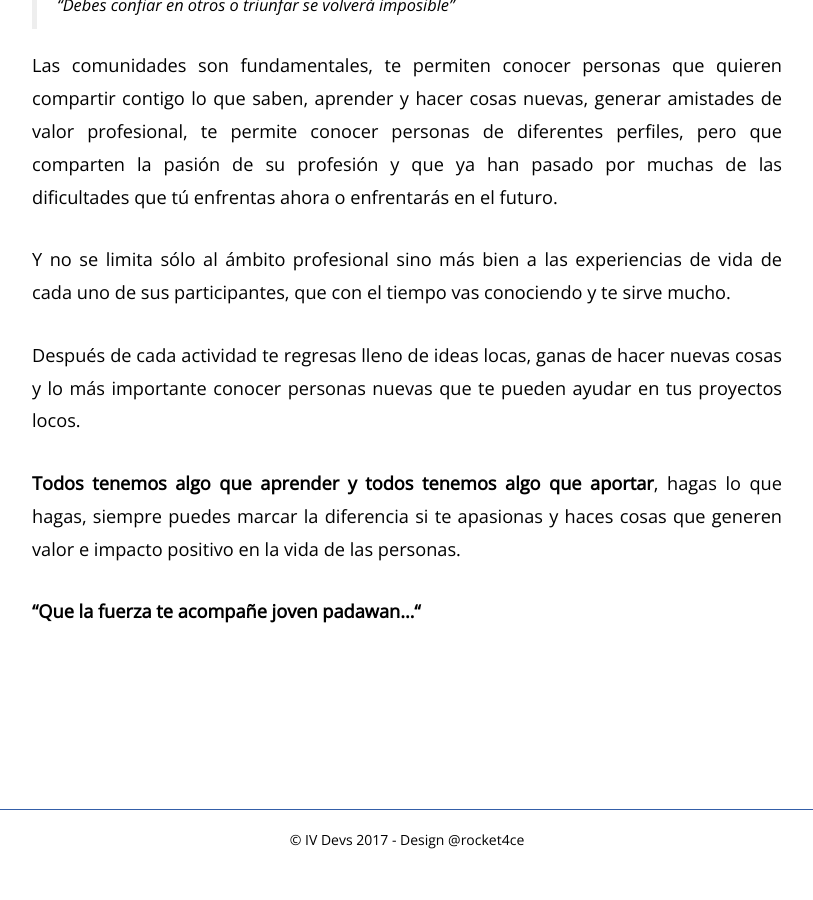
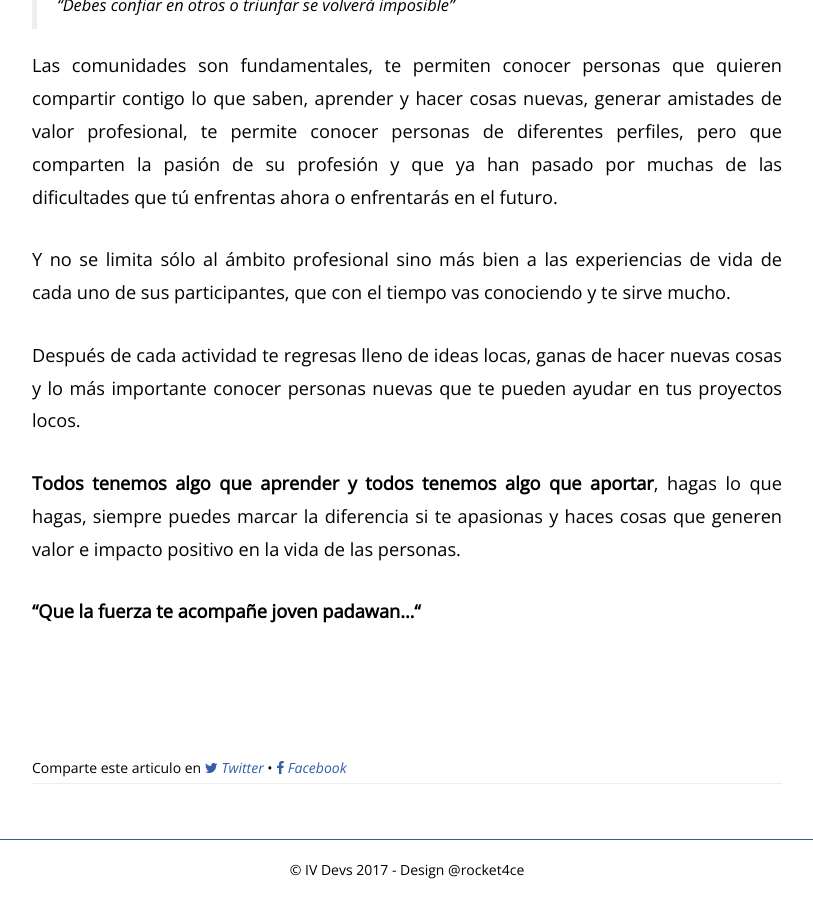
Before and after one commit to iv-devs/iv-devs.github.io, a Jekyll site: the page built from _posts/2017-03-27-el-camino-del-jedi.md, in a window 1280 px wide and 900 px high, scrolled down 2965 px. Shown: the whole window, without its empty margins (233-1046 px from the left). Built offline with Jekyll 4.4.1, drawn with Linux system fonts in a browser that asks for light colours; nearby versions of some CDN libraries; comment, search, counter and statistics services are not loaded; before the commit the page ends 3835 px from its top, so only the background shows below that.

Commit message:
añade compartir en rrss

```diff
--- /dev/null
+++ b/_includes/_social.html
@@ -0,0 +1,36 @@
+<section class="page p-t-50 p-b-50 text-justify">
+	<div class="container">
+		<div class="row">
+			<div class="col-md-8 col-md-offset-2">
+			Comparte este articulo en
+				<a
+					href="https://twitter.com/intent/tweet?text={{ page.title }}&url={{ site.url }}{{ page.url }}&via=ivdevs&related=ivdevs"
+					rel="nofollow"
+					target="_blank"
+					title="Comparte en Twitter">
+					<i class="fa fa-twitter"></i> Twitter
+				</a>  •
+				<a
+					href="https://facebook.com/sharer.php?u={{ site.url }}{{ page.url }}"
+					rel="nofollow"
+					target="_blank"
+					title="Comparte en Facebook">
+					<i class="fa fa-facebook"></i> Facebook
+				</a>
+				<hr>
+				<div id="disqus_thread"></div>
+			</div>
+		</div>
+	</div>
+</section>
+
+<script>
+	(function() {
+		var d = document, s = d.createElement('script');
+		s.src = 'https://{{site.disqus-shortname}}.disqus.com/embed.js';
+		s.setAttribute('data-timestamp', +new Date());
+		(d.head || d.body).appendChild(s);
+	})();
+</script>
+<noscript>Please enable JavaScript to view the <a href="https://disqus.com/?ref_noscript">comments powered by Disqus.</a></noscript>
+<script id="dsq-count-scr" src="//{{site.disqus-shortname}}.disqus.com/count.js" async></script>
--- a/_layouts/post.html
+++ b/_layouts/post.html
@@ -78,23 +78,4 @@ layout: default
 			</div>
 		</div>
 	</section>
-	<section class="page p-t-50 p-b-50 text-justify">
-		<div class="container">
-			<div class="row">
-				<div class="col-md-8 col-md-offset-2" itemprop="articleBody">
-					<div id="disqus_thread"></div>
-				</div>
-			</div>
-		</div>
-	</section>
-
-<script>
-	(function() {
-		var d = document, s = d.createElement('script');
-		s.src = 'https://{{site.disqus-shortname}}.disqus.com/embed.js';
-		s.setAttribute('data-timestamp', +new Date());
-		(d.head || d.body).appendChild(s);
-	})();
-</script>
-<noscript>Please enable JavaScript to view the <a href="https://disqus.com/?ref_noscript">comments powered by Disqus.</a></noscript>
-<script id="dsq-count-scr" src="//{{site.disqus-shortname}}.disqus.com/count.js" async></script>
+	{% include _social.html %}
```
